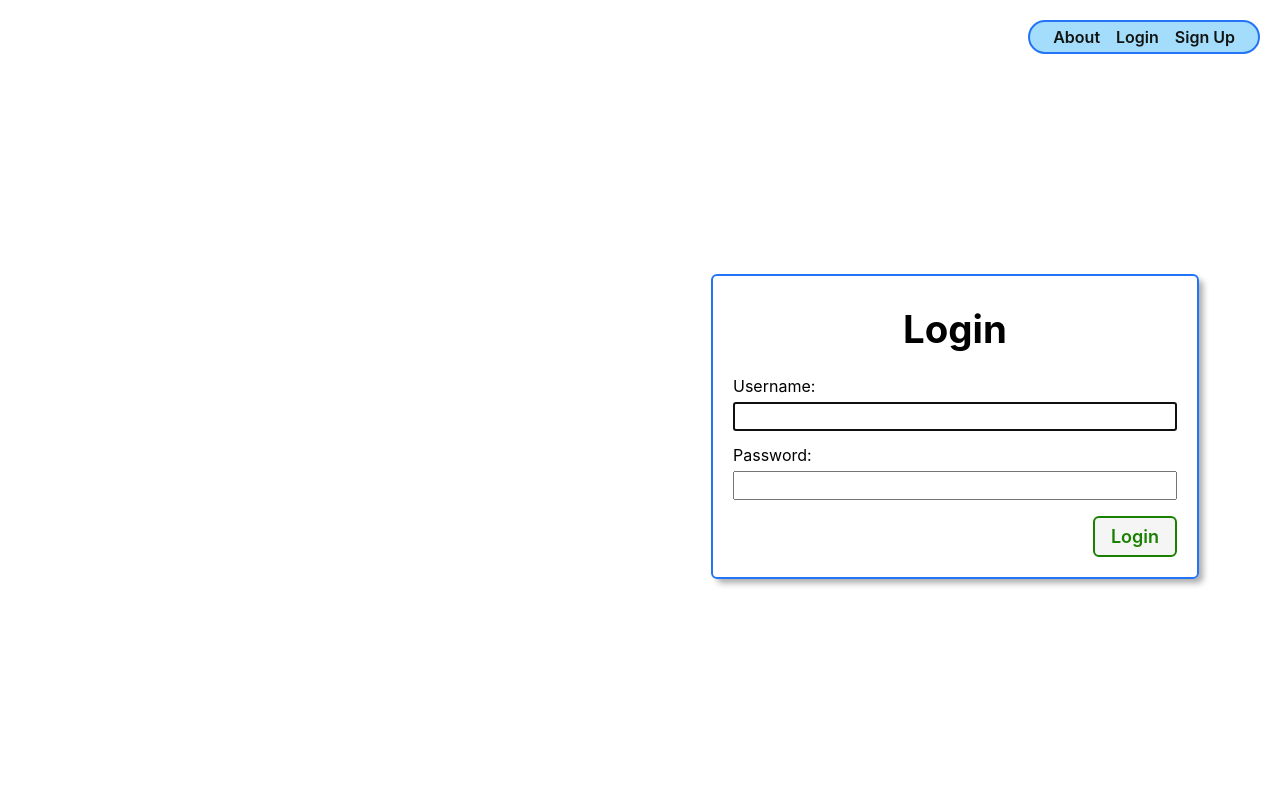
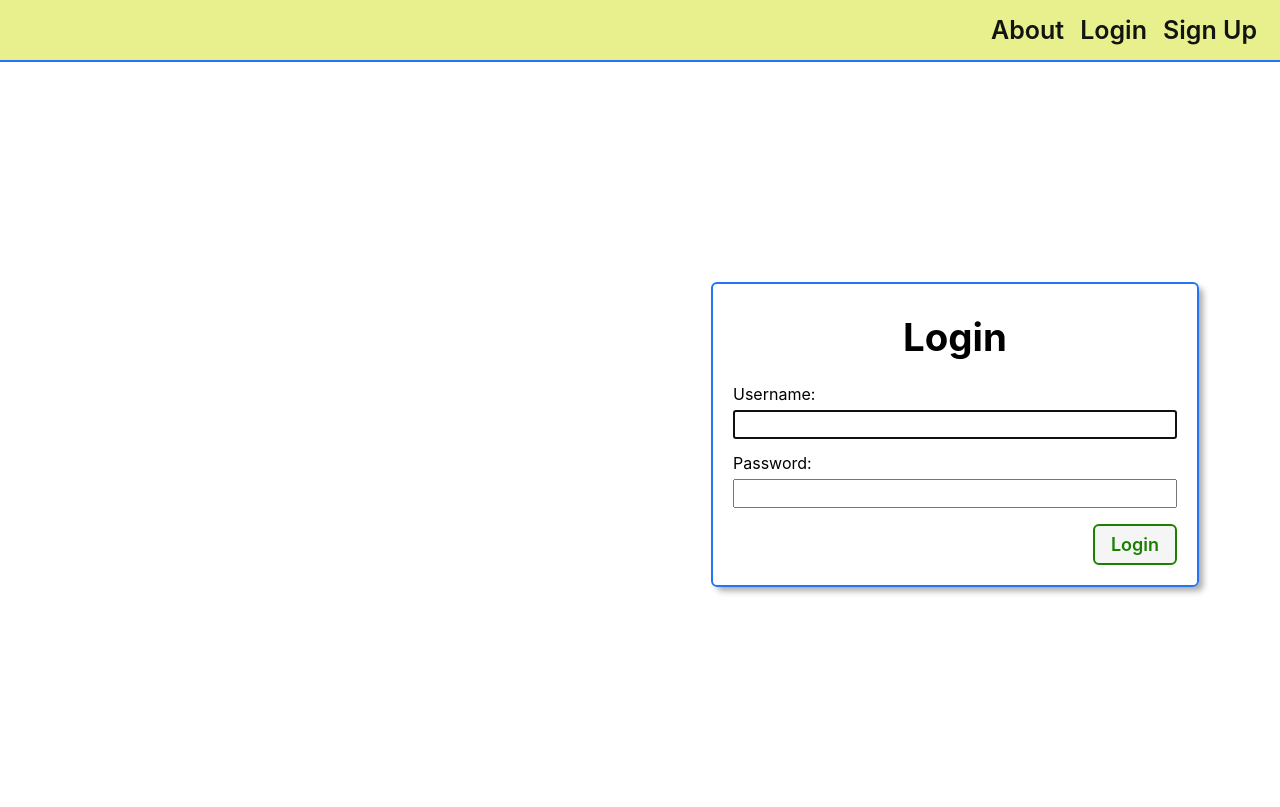
Before and after one commit to abashwitharash/listinglogix, a Django app: page / in a window 1280 px wide. Before the commit the page ends 586 px from the top, so only its background shows below. Run offline with Django 5.2, Linux system fonts and the light colour scheme.

Commit message:
nav bar logo uploaded and format complete

```diff
--- a/main_app/static/css/base.css
+++ b/main_app/static/css/base.css
@@ -29,7 +29,7 @@
       'Oxygen', 'Ubuntu', 'Cantarell', 'Fira Sans', 'Droid Sans',
       'Helvetica Neue', sans-serif;
     min-height: 100vh;
-    --nav-bg: rgba(104, 197, 248, 0.7);
+    --nav-bg: rgba(223, 232, 93, 0.7);
     --nav-bg-ff: rgba(104, 197, 248, 0.9);
     --borders: rgb(36, 116, 248) solid 2px;
     --text-color: rgb(17, 20, 17);
@@ -78,7 +78,7 @@
     text-decoration: none;
     color: var(--text-color);
     font-weight: 600;
-    font-size: 16px;
+    font-size: 25px;
   }
 
   nav a:hover {
@@ -230,33 +230,14 @@
       min-height: calc(100vh - 55px);
     }
 
-    header {
-      margin: 20px 20px 0 20px;
-      width: calc(100vw - 40px);
-      max-width: 1920px;
-      top: 20px;
-      background-color: transparent;
-      border-bottom: none;
-    }
 
-    nav,
-    .header-logo-container {
-      margin: 0;
-      background: var(--nav-bg-ff);
-      border: var(--borders);
-      border-radius: 18px;
-    }
+
+
 
     nav {
       margin-left: auto;
     }
 
-    .header-logo-container {
-      /* visual fix to help align logo */
-      padding-top: 6px;
-      width: 256px;
-      height: 35px;
-    }
 
     @supports (-webkit-backdrop-filter: none) or (backdrop-filter: none) {
       header {
@@ -264,12 +245,7 @@
         backdrop-filter: none;
       }
 
-      nav,
-      .header-logo-container {
-        background: rgba(104, 197, 248, 0.6);
-        -webkit-backdrop-filter: blur(3px);
-        backdrop-filter: blur(3px);
-      }
+
     }
   }
 
--- a/main_app/templates/base.html
+++ b/main_app/templates/base.html
@@ -16,7 +16,7 @@
     <header>
       <div class="header-logo-container">
         <a href="/">
-          <img src="" alt="The ListingLogix Logo" />
+          <img src="{% static 'images/logo.png' %}" alt="The SNKRHEAD Logo" />
         </a>
       </div>
       <nav>
--- a/main_app/templates/home.html
+++ b/main_app/templates/home.html
@@ -1,7 +1,7 @@
 {% extends 'base.html' %} {% load static %} {% block head %}
 <link
   rel="stylesheet"
-  href="{% static 'css/home.css' %}"
+  href="{% static 'css/lists/home.css' %}"
 />
 {% endblock %} {% block content %}
 
```
Also changed, not shown: main_app/static/css/lists/home.css (renamed from main_app/static/css/home.css), main_app/static/images/logo.png (added).
